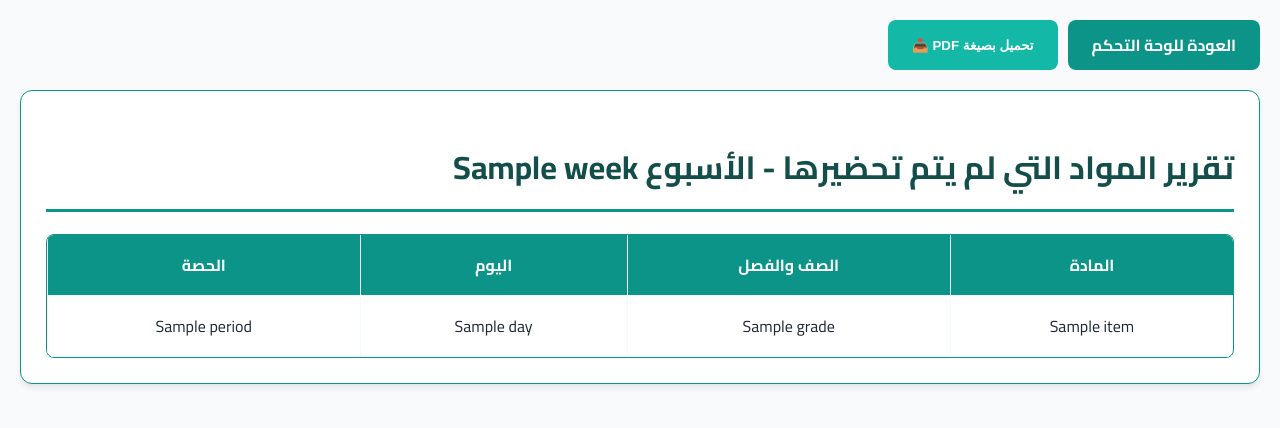
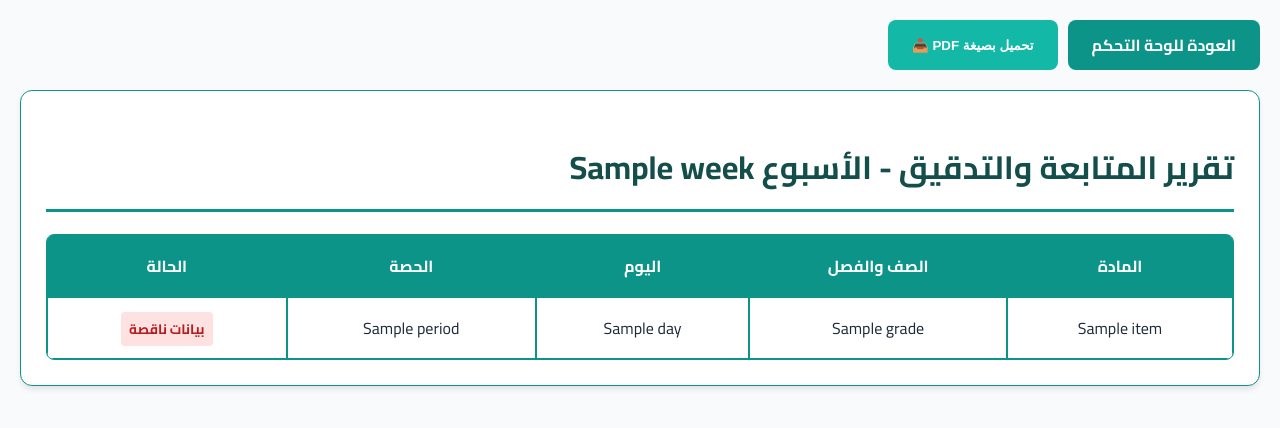
Before and after one commit to ahy564-cyber/Managing-the-weekly-plan, a Flask app: template templates/audit_report.html in a window 1280 px wide. Shown: the top 428 px of the page. Run offline with Flask 3, Linux system fonts and the light colour scheme; the template is opened without the code that fills it: most values are stand-ins (such as "Sample title", 1, 10 or a date in 2020); some libraries are stand-ins or nearby versions.

Commit message:
Improve audit report and add PDF export functionality
Update audit report template to include status for incomplete data and apply styling. Ensure database tables are created if using in-memory SQLite.

Replit-Commit-Author: Agent
Replit-Commit-Session-Id: b813f1d7-60dd-4608-b4a2-de94f2d7251a
Replit-Commit-Checkpoint-Type: full_checkpoint
Replit-Commit-Event-Id: 97106198-eead-46a0-b11b-613979310dfc
Replit-Commit-Screenshot-Url: https://storage.googleapis.com/screenshot-production-us-central1/07a50d2c-fc51-4352-95cc-4821653c27e5/b813f1d7-60dd-4608-b4a2-de94f2d7251a/zH2YB8W
Replit-Helium-Checkpoint-Created: true

```diff
--- a/main.py
+++ b/main.py
@@ -563,4 +563,7 @@ if __name__ == '__main__':
             print("Successfully connected to PostgreSQL and initialized schema.")
         except Exception as e:
             print(f"Error connecting to PostgreSQL: {e}")
+    # If using in-memory SQLite, recreate tables
+    with app.app_context():
+        db.create_all()
     app.run(host='0.0.0.0', port=5000, debug=True)
--- a/templates/audit_report.html
+++ b/templates/audit_report.html
@@ -22,24 +22,28 @@
     </div>
     <div id="capture">
         <div class="card">
-            <h1>تقرير المواد التي لم يتم تحضيرها - الأسبوع {{ week }}</h1>
+            <h1>تقرير المتابعة والتدقيق - الأسبوع {{ week }}</h1>
             {% if report %}
             <table>
                 <thead>
-                    <tr>
-                        <th>المادة</th>
-                        <th>الصف والفصل</th>
-                        <th>اليوم</th>
-                        <th>الحصة</th>
+                    <tr style="background: #0d9488; color: white;">
+                        <th style="padding: 15px; border: 1px solid #0d9488;">المادة</th>
+                        <th style="padding: 15px; border: 1px solid #0d9488;">الصف والفصل</th>
+                        <th style="padding: 15px; border: 1px solid #0d9488;">اليوم</th>
+                        <th style="padding: 15px; border: 1px solid #0d9488;">الحصة</th>
+                        <th style="padding: 15px; border: 1px solid #0d9488;">الحالة</th>
                     </tr>
                 </thead>
                 <tbody>
                     {% for item in report %}
                     <tr>
-                        <td>{{ item.subject }}</td>
-                        <td>{{ item.grade }}</td>
-                        <td>{{ item.day }}</td>
-                        <td>{{ item.period }}</td>
+                        <td style="padding: 15px; border: 1px solid #0d9488;">{{ item.subject }}</td>
+                        <td style="padding: 15px; border: 1px solid #0d9488;">{{ item.grade }}</td>
+                        <td style="padding: 15px; border: 1px solid #0d9488;">{{ item.day }}</td>
+                        <td style="padding: 15px; border: 1px solid #0d9488;">{{ item.period }}</td>
+                        <td style="padding: 15px; border: 1px solid #0d9488;">
+                            <span style="background: #fee2e2; color: #b91c1c; padding: 4px 8px; border-radius: 4px; font-weight: bold; font-size: 0.85em;">بيانات ناقصة</span>
+                        </td>
                     </tr>
                     {% endfor %}
                 </tbody>
```
